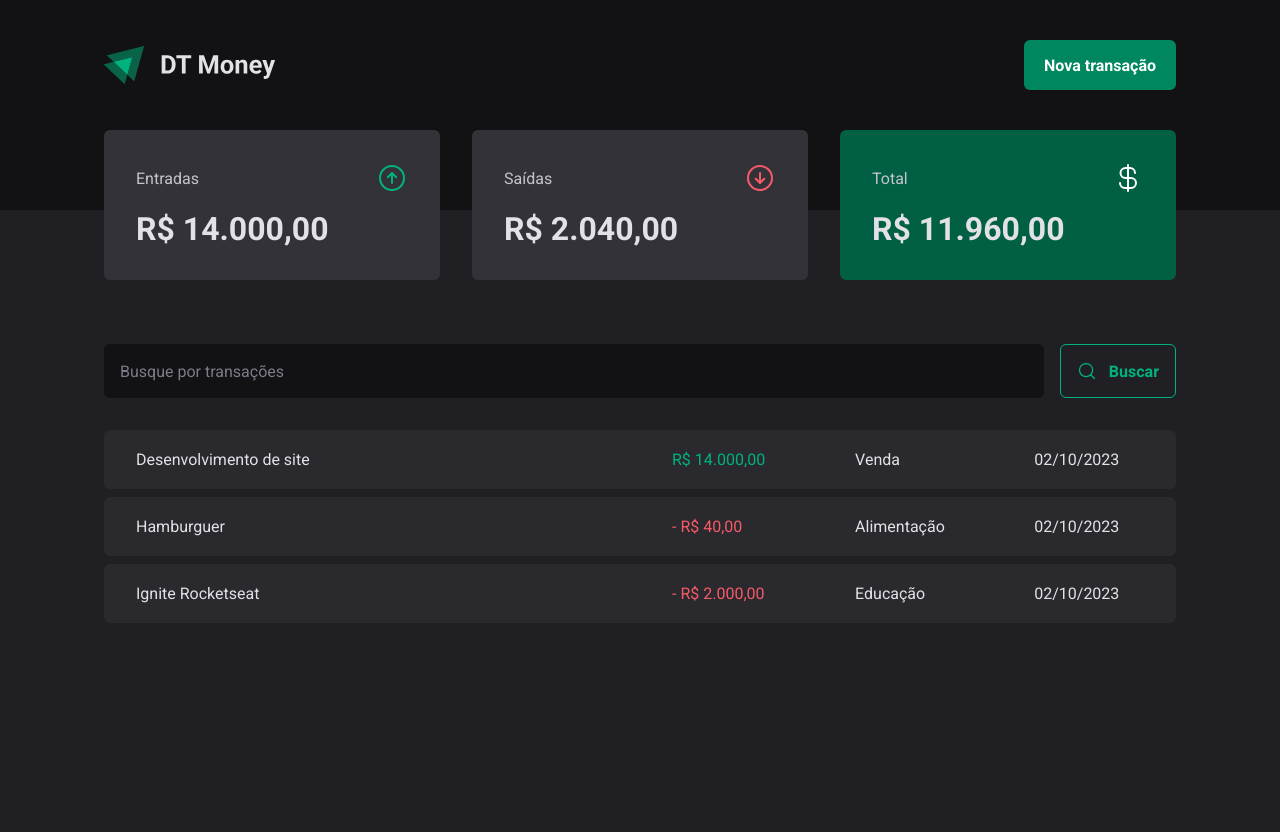
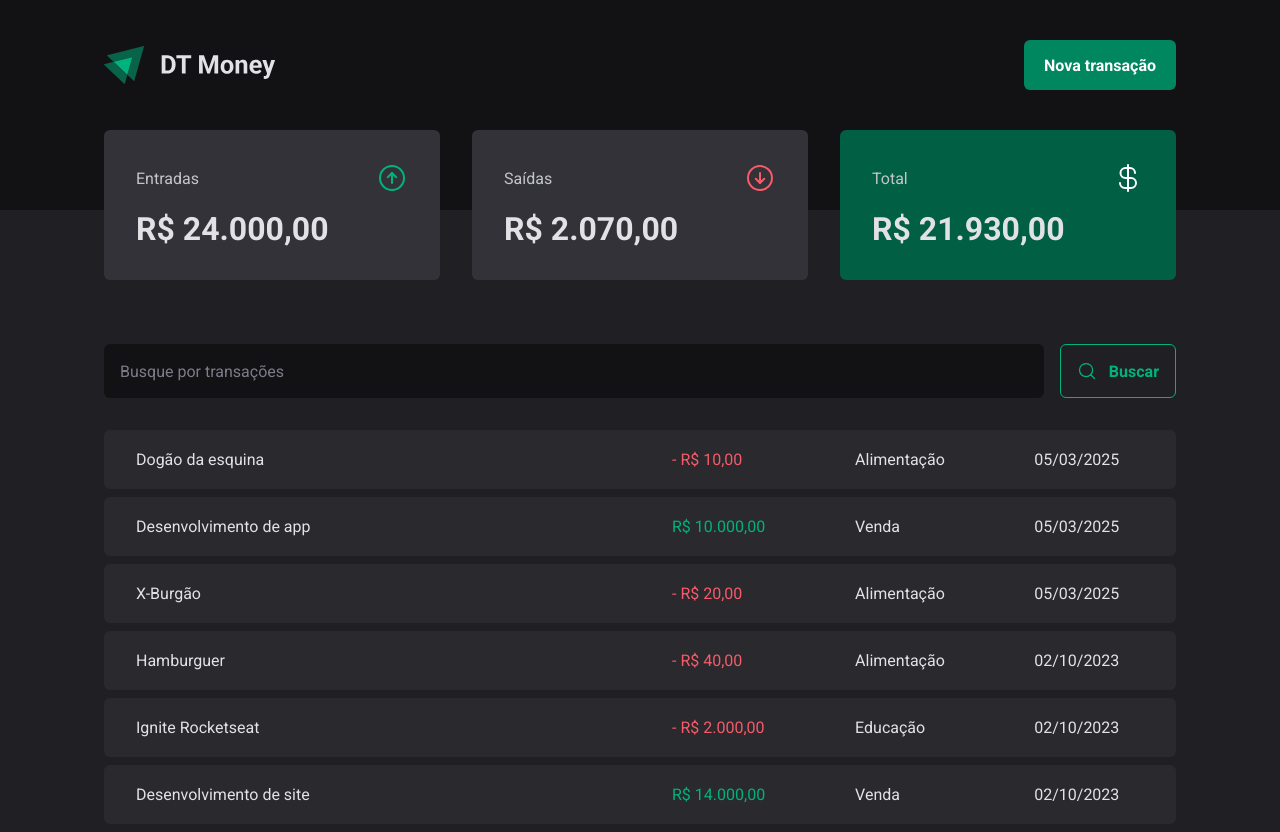
Before and after one commit to efsiqueira/dt-money, a React (Vite) app: page / in a window 1280 px wide. Before the commit the page ends 800 px from the top, so only its background shows below. Built offline with nearby package versions, Linux system fonts and the light colour scheme; data requests are answered from the project's data file.

Commit message:
✨ feat: Adicionando requisições post e get

```diff
--- /dev/null
+++ b/eslint.json
@@ -0,0 +1,3 @@
+{
+  "extends": "@rocketseat/eslint-config/react"
+}
--- a/package.json
+++ b/package.json
@@ -6,6 +6,8 @@
   "scripts": {
     "dev": "vite",
     "dev:server": "json-server server.json -w -d 500",
+    "lint": "eslint src --ext .tsx,.ts",
+    "lint:fix": "eslint src --ext .tsx,.ts --fix",
     "build": "tsc && vite build",
     "lint": "eslint . --ext ts,tsx --report-unused-disable-directives --max-warnings 0",
     "preview": "vite preview"
@@ -14,6 +16,7 @@
     "@hookform/resolvers": "^3.3.2",
     "@radix-ui/react-dialog": "^1.0.4",
     "@radix-ui/react-radio-group": "^1.1.3",
+    "axios": "^1.8.1",
     "phosphor-react": "^1.4.1",
     "react": "^18.2.0",
     "react-dom": "^18.2.0",
@@ -22,13 +25,14 @@
     "zod": "^3.22.4"
   },
   "devDependencies": {
+    "@rocketseat/eslint-config": "^2.2.2",
     "@types/react": "^18.2.15",
     "@types/react-dom": "^18.2.7",
     "@types/styled-components": "^5.1.27",
     "@typescript-eslint/eslint-plugin": "^6.0.0",
     "@typescript-eslint/parser": "^6.0.0",
     "@vitejs/plugin-react": "^4.0.3",
-    "eslint": "^8.45.0",
+    "eslint": "^8.57.1",
     "eslint-plugin-react-hooks": "^4.6.0",
     "eslint-plugin-react-refresh": "^0.4.3",
     "json-server": "^0.17.4",
--- a/server.json
+++ b/server.json
@@ -23,6 +23,30 @@
       "category": "Educação",
       "price": 2000,
       "createdAt": "2023-10-02T00:11:00.957Z"
+    },
+    {
+      "description": "X-Burgão",
+      "price": 20,
+      "category": "Alimentação",
+      "type": "outcome",
+      "createdAt": "2025-03-05T02:12:17.689Z",
+      "id": 4
+    },
+    {
+      "description": "Desenvolvimento de app",
+      "price": 10000,
+      "category": "Venda",
+      "type": "income",
+      "createdAt": "2025-03-05T02:15:13.155Z",
+      "id": 5
+    },
+    {
+      "description": "Dogão da esquina",
+      "price": 10,
+      "category": "Alimentação",
+      "type": "outcome",
+      "createdAt": "2025-03-05T02:25:27.302Z",
+      "id": 6
     }
   ]
 }
--- a/src/components/NewTransactionModal/index.tsx
+++ b/src/components/NewTransactionModal/index.tsx
@@ -4,30 +4,43 @@ import * as z from 'zod'
 import { zodResolver } from '@hookform/resolvers/zod'
 
 import { CloseButton, Content, Overlay, TransactionType, TransactionTypeButton } from "./styles";
-import { useForm } from "react-hook-form";
+import { Controller, useForm } from "react-hook-form";
+import { useContext } from "react";
+import { TransactionsContext } from "../../contexts/TransactionsContext";
 
 const newTransactionFormSchema = z.object({
   description: z.string(),
   price: z.number(),
   category: z.string(),
-  // type: z.enum(['income', 'outcome']),
+  type: z.enum(['income', 'outcome']),
 })
 
 type NewTransactionFormInputs = z.infer<typeof newTransactionFormSchema>
 
 export function NewTransactionModal() {
+  const { createTransaction } = useContext(TransactionsContext)
+
   const {
+    control,
     register,
     handleSubmit,
-    formState: { isSubmitting }
+    formState: { isSubmitting },
+    reset
   } = useForm<NewTransactionFormInputs>({
     resolver: zodResolver(newTransactionFormSchema)
   })
 
   async function handleCreateNewTransaction(data: NewTransactionFormInputs) {
-    await new Promise(resolve => setTimeout(resolve, 2000))
+    const { description, price, category, type } = data
 
-    console.log(data)
+    createTransaction({
+      description,
+      price,
+      category,
+      type
+    })
+
+    reset()
   }
 
   return (
@@ -61,7 +74,15 @@ export function NewTransactionModal() {
           {...register('category')}
         />
 
-          <TransactionType>
+          <Controller
+            control={control}
+            name="type"
+            render={({ field }) => {
+              return (
+                <TransactionType
+                  onValueChange={field.onChange}
+                  value={field.value}
+                >
                   <TransactionTypeButton variant="income" value="income">
                     <ArrowCircleUp size={24} />
                     Entrada
@@ -72,6 +93,9 @@ export function NewTransactionModal() {
                     Saída
                   </TransactionTypeButton>
                 </TransactionType>
+              )
+            }}
+          />
 
           <button type="submit" disabled={isSubmitting}>
             Cadastrar
--- a/src/contexts/TransactionsContext.tsx
+++ b/src/contexts/TransactionsContext.tsx
@@ -1,4 +1,5 @@
 import { ReactNode, createContext, useEffect, useState } from "react";
+import { api } from "../lib/axios";
 
 interface Transaction {
   id: number;
@@ -9,8 +10,17 @@ interface Transaction {
   createdAt: string;
 }
 
+interface CreateTransactionInput {
+  description: string
+  price: number
+  category: string
+  type: 'income' | 'outcome'
+}
+
 interface TransactionContextType {
   transactions: Transaction[]
+  fetchTransactions: (query?: string) => Promise<void>
+  createTransaction: (data: CreateTransactionInput) => Promise<void>
 }
 
 interface TransactionsProviderProps {
@@ -22,19 +32,42 @@ export const TransactionsContext = createContext({} as TransactionContextType)
 export function TransactionsProvider({ children }: TransactionsProviderProps) {
   const [transactions, setTransactions] = useState<Transaction[]>([])
 
-  async function loadTransactions() {
-    const response = await fetch('http://localhost:3000/transactions')
-    const data = await response.json()
+  async function fetchTransactions(query?: string) {
+    const response = await api.get('/transactions', {
+      params: {
+        _sort: 'createdAt',
+        _order: 'desc',
+        q: query
+      }
+    })
 
-    setTransactions(data)
+    setTransactions(response.data)
+  }
+
+  async function createTransaction(data: CreateTransactionInput) {
+    const { description, price, category, type } = data
+
+    const response = await api.post('/transactions', {
+      description,
+      price,
+      category,
+      type,
+      createdAt: new Date()
+    })
+
+    setTransactions(state => [response.data, ...state])
   }
 
   useEffect(() => {
-    loadTransactions()
+    fetchTransactions()
   }, [])
 
   return (
-    <TransactionsContext.Provider value={{ transactions }}>
+    <TransactionsContext.Provider value={{
+        transactions,
+        fetchTransactions,
+        createTransaction
+    }}>
       {children}
     </TransactionsContext.Provider>
   )
--- /dev/null
+++ b/src/lib/axios.ts
@@ -0,0 +1,5 @@
+import axios from "axios"
+
+export const api = axios.create({
+  baseURL: 'http://localhost:3000'
+})
--- a/src/pages/Transactions/components/SearchForm/index.tsx
+++ b/src/pages/Transactions/components/SearchForm/index.tsx
@@ -3,6 +3,8 @@ import { SearchFormContainer } from "./styles";
 import { useForm } from "react-hook-form";
 import * as z from 'zod'
 import { zodResolver } from '@hookform/resolvers/zod'
+import { TransactionsContext } from "../../../../contexts/TransactionsContext";
+import { useContext } from "react";
 
 const searchFormSchema = z.object({
   query: z.string(),
@@ -11,6 +13,7 @@ const searchFormSchema = z.object({
 type SearchFormInputs = z.infer<typeof searchFormSchema>
 
 export function SearchForm() {
+  const { fetchTransactions } = useContext(TransactionsContext)
   const {
     register,
     handleSubmit,
@@ -20,7 +23,7 @@ export function SearchForm() {
   })
 
   async function handleSearchTransactions(data: SearchFormInputs) {
-    await new Promise(resolve => setTimeout(resolve, 2000))
+    await fetchTransactions(data.query)
 
     console.log(data)
   }
```
Also changed, not shown: 1 other file (tests, documents, lock files or other folders). Lines whose indentation alone changed are shown as unchanged.
